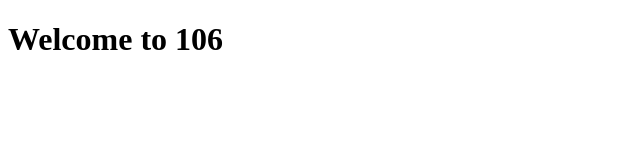
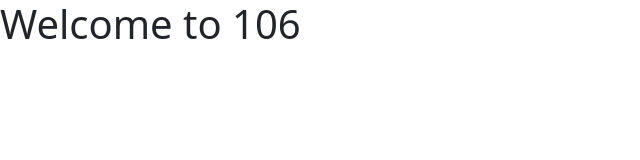
Before and after one commit to jammy-sdgku/106, a website: page 106.html in a window 1280 px wide. Shown: the whole page, without its empty margins (0-640 px from the left). Drawn offline with nearby package versions, Linux system fonts and the light colour scheme; files that its build step writes are made by us from their sources.

Commit message:
106 start

```diff
--- a/106.html
+++ b/106.html
@@ -4,12 +4,15 @@
 <head>
     <meta charset="UTF-8">
     <meta name="viewport" content="width=device-width, initial-scale=1.0">
+    <link rel="stylesheet" href="app.css">
+    <link rel="stylesheet" href="./node_modules/bootstrap/dist/css/bootstrap.min.css">
     <title>106</title>
 </head>
 
 <body>
     <h1>Welcome to 106</h1>
    <script src="./scripts/app.js"></script>
+   <script src="./node_modules/jquery/dist/jquery.min.js"></script>
 </body>
 
 </html>
--- /dev/null
+++ b/package.json
@@ -0,0 +1,5 @@
+{
+  "dependencies": {
+    "bootstrap": "^5.3.7"
+  }
+}
```
Also changed, not shown: scripts/app.js (line endings or trailing spaces), styles/app.css (added), 1 other file.
